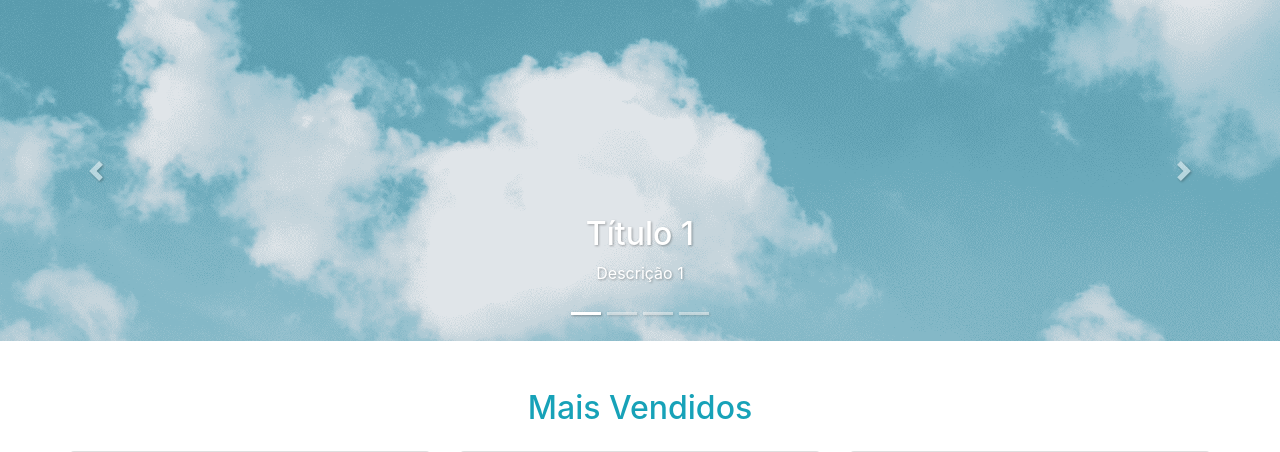
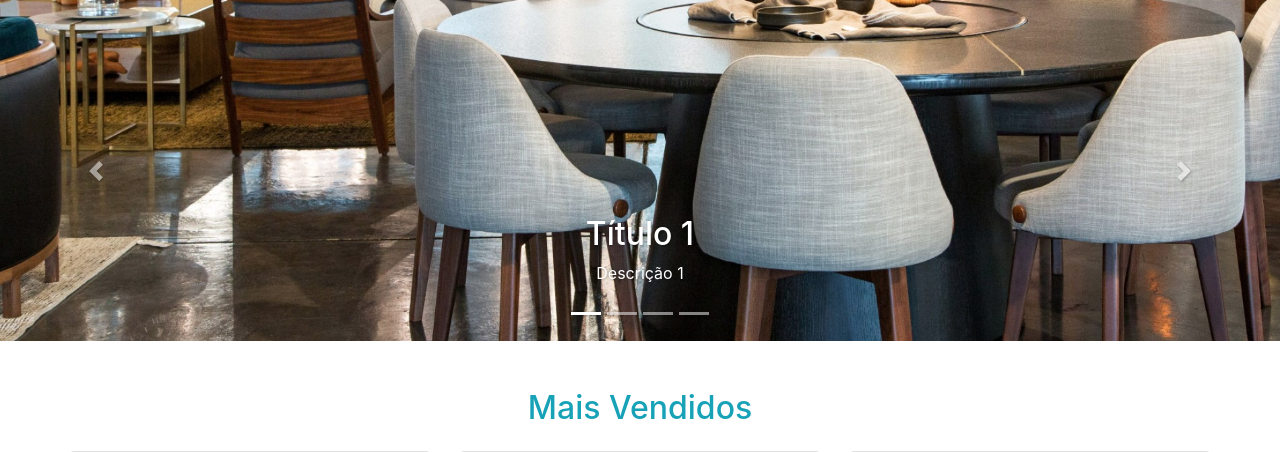
Before and after one commit to Marcelo-Diament/template-site-bootstrap, a PHP site: page / in a window 1280 px wide. Shown: the part 59-511 px from the top of the page. Run offline with PHP 8.4, Linux system fonts and the light colour scheme; some libraries are stand-ins or nearby versions.

Commit message:
atualizando imagens de banners

```diff
--- a/assets/css/style.css
+++ b/assets/css/style.css
@@ -44,14 +44,14 @@ a:not(.btn) {
 /* Banners  / Carousel */
 .carousel-item {
     /* Seletor por classe do slide do carrossel. Seletor genérico, pega TODOS e CADA item do carrossel, para aplicarmos propriedades em comum entre todos eles */
-    background-position: center;
-    /* Centraliza a imagem de fundo */
     background-attachment: fixed;
     /* Deixa a imagem fixa no scroll (impressão do paralaxe, mas não é paralaxe */
     background-repeat: no-repeat;
     /* Caso a imagem seja menor que o container, não se repetirá - como o size é cover, não precisaríamos dela na verdade */
     background-size: cover;
     /* Garante que a menor medida da imagem completará o container - pode haver perda de parte da imagem mas não fica espaço vazio, o contrário do contain */
+    background-position: center bottom;
+    /* Centraliza a imagem de fundo */
     height: calc(50vh - 59px);
     /* Queremos que o banner ocupe 50% da altura da tela, incluindo o header, que tem 59 px, para isso usamos o calc() */
 }
@@ -60,7 +60,7 @@ a:not(.btn) {
     /* Selecionando um slide específico do carrossel por seu ID, para aplicarmos estilos específicos (a imagem de fundo, no caso) */
     background-color: #6baabb;
     /* Cor de fundo, caso a imagem não seja carregada */
-    background-image: url(../img/banner-01.png);
+    background-image: url(../img/banner-01.jpg);
     /* Imagem de fundo (como temos o cover no seletor mais genérico, não precisamos nos preocupar com o tamanho delas */
 }
 
@@ -84,7 +84,7 @@ a:not(.btn) {
     /* Selecionando um slide específico do carrossel por seu ID, para aplicarmos estilos específicos (a imagem de fundo, no caso) */
     background-color: #022240;
     /* Cor de fundo, caso a imagem não seja carregada */
-    background-image: url(../img/banner-04.jpg);
+    background-image: url(../img/banner-04.png);
     /* Imagem de fundo (como temos o cover no seletor mais genérico, não precisamos nos preocupar com o tamanho delas */
 }
 
```
Also changed, not shown: assets/img/banner-01.jpg (added), assets/img/banner-01.png (deleted), assets/img/banner-02.jpg, assets/img/banner-03.jpg, assets/img/banner-04.jpg (deleted), assets/img/banner-04.png (added).
